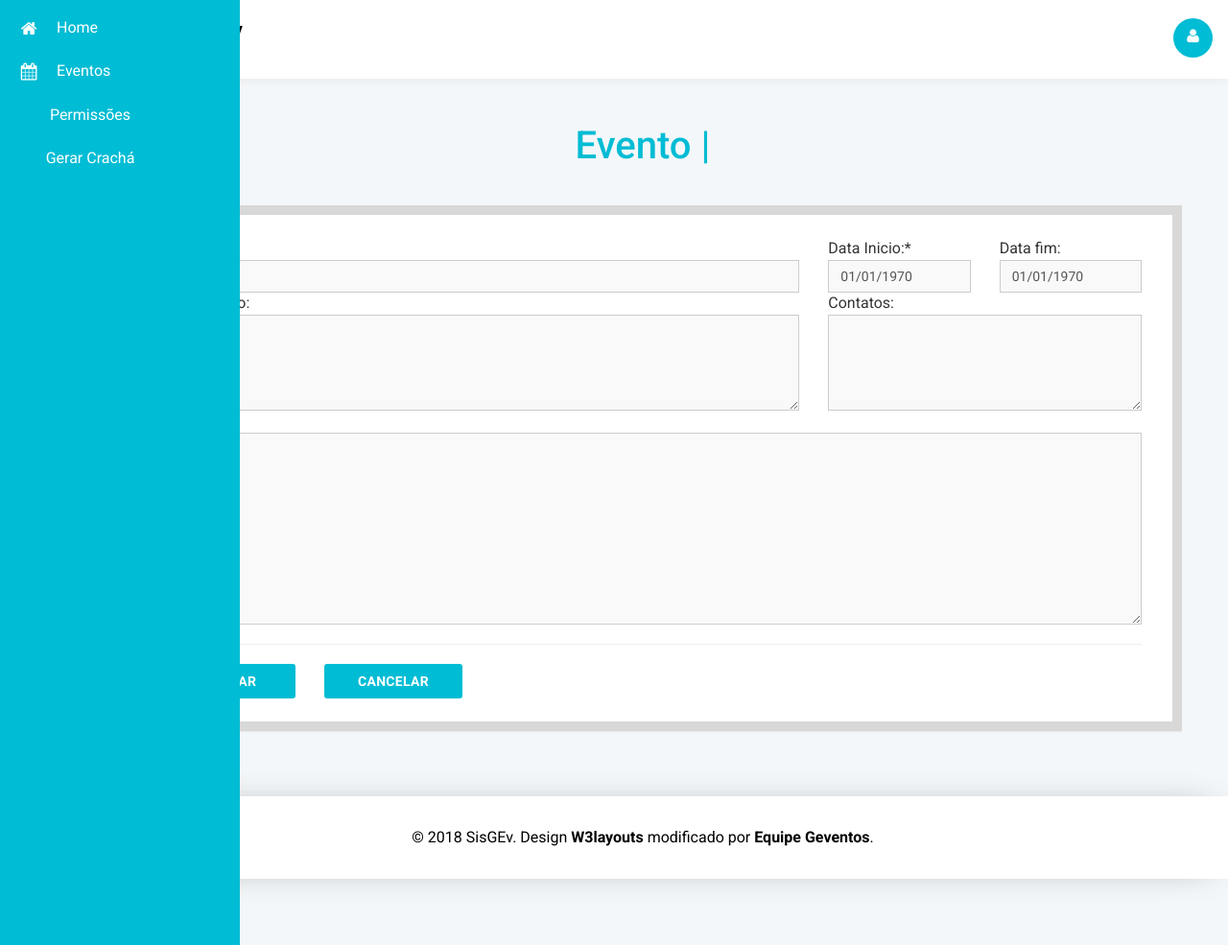
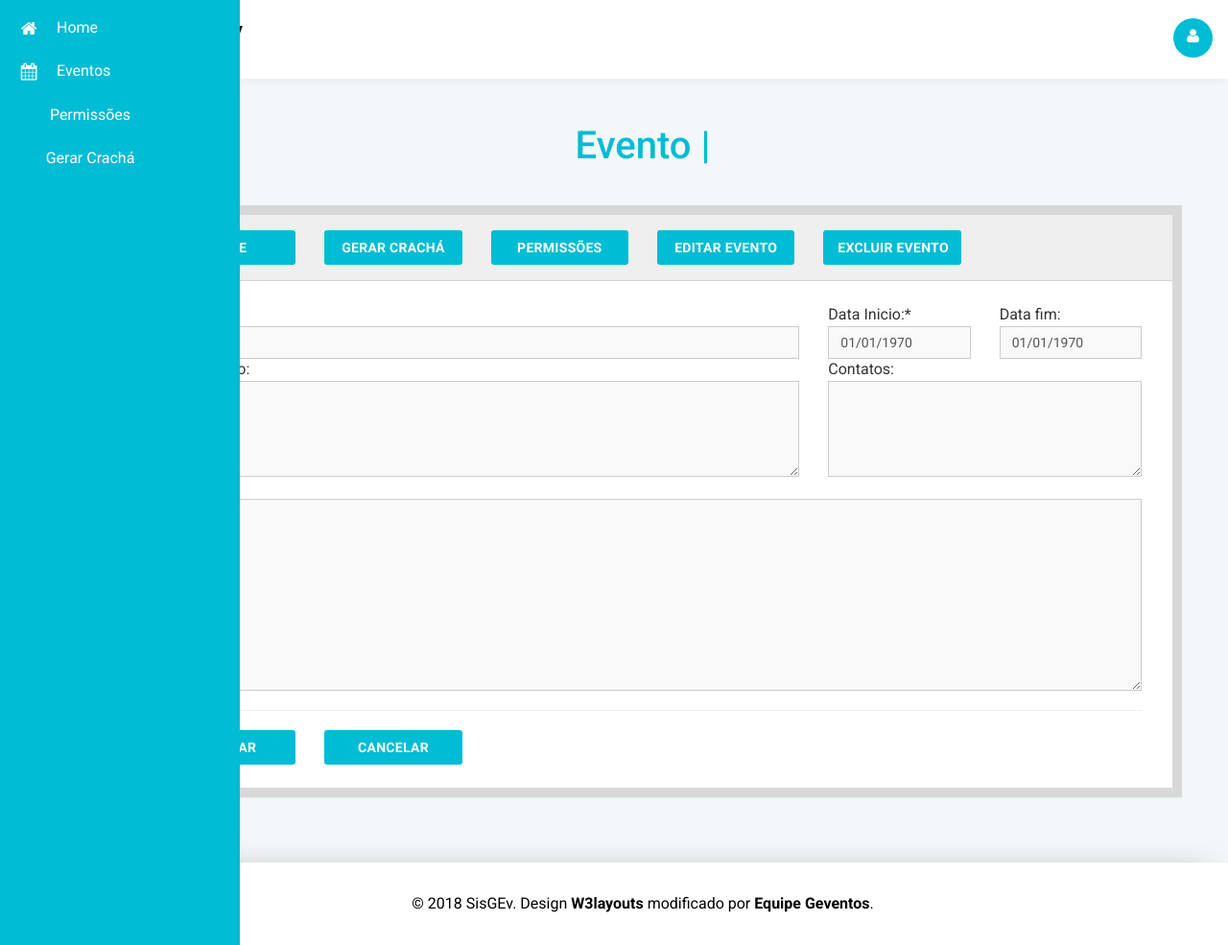
Before and after one commit to Geventos/projetogeventos, a PHP site: page /eventodetalhes.php?id_evento=1 in a window 1280 px wide. Shown: the whole page at 96% size. Run offline with PHP 8.4, Linux system fonts and the light colour scheme; the visitor is signed in with stand-in values (Sample User, id 1); data that the repository does not hold is empty; some libraries are stand-ins or nearby versions; some web fonts are replaced.

Commit message:
Atualização

```diff
--- a/eventodetalhes.php
+++ b/eventodetalhes.php
@@ -40,7 +40,41 @@
 				<div class="progressbar-heading grids-heading">
 					<h2>Evento | <?php echo $linha['nome']?></h2>
 				</div>
+
+			</div>
 			<div class="panel panel-widget forms-panel">
+				<div class="form-title">
+					<div class="row">
+						<div class="col-sm-12">
+							<div class="col-md-2">
+								<form action="adm-eventos.php">
+									<button type="submit" class="btn btn-primary btn-block" title="Voltar para home."><i class=""></i> Home</button>
+								</form>
+							</div>
+							<div class="col-md-2">
+								<form action="">
+									<button accesskey= type="submit" class="btn btn-primary btn-block" title="Gerar Crachá do Evento."><i class=""></i> Gerar Crachá</button>
+								</form>
+							</div>
+							<div class="col-md-2">
+								<form>
+									<button type="submit" class="btn btn-primary btn-block" title="Gerenciar Permissões."><i class=""></i> Permissões</button>
+									</form>
+							</div>
+							<div class="col-md-2">
+								<form>
+									<button type="submit" class="btn btn-primary btn-block" title="Editar Informações do Evento."><i class=""></i> Editar Evento</button>
+									</form>
+							</div>
+							<div class="col-md-2">
+								<form>
+									<button type="submit" class="btn btn-primary btn-block" title="Excluir Evento."><i class=""></i> Excluir Evento</button>
+								</form>
+							</div>
+						</div>
+					</div>
+				</div>
+
 				<div class="forms">
 					<div class="inline-form widget-shadow">
 						<div class="form-body">
@@ -104,7 +138,6 @@
 					</div>
 				</div>
 			</div>
-			</div>
 			<!-- //grids -->
 		</div>
 	</div>
```
Also changed, not shown: tabEventosBE.php (+2 -5 lines). Lines whose indentation alone changed are shown as unchanged.
